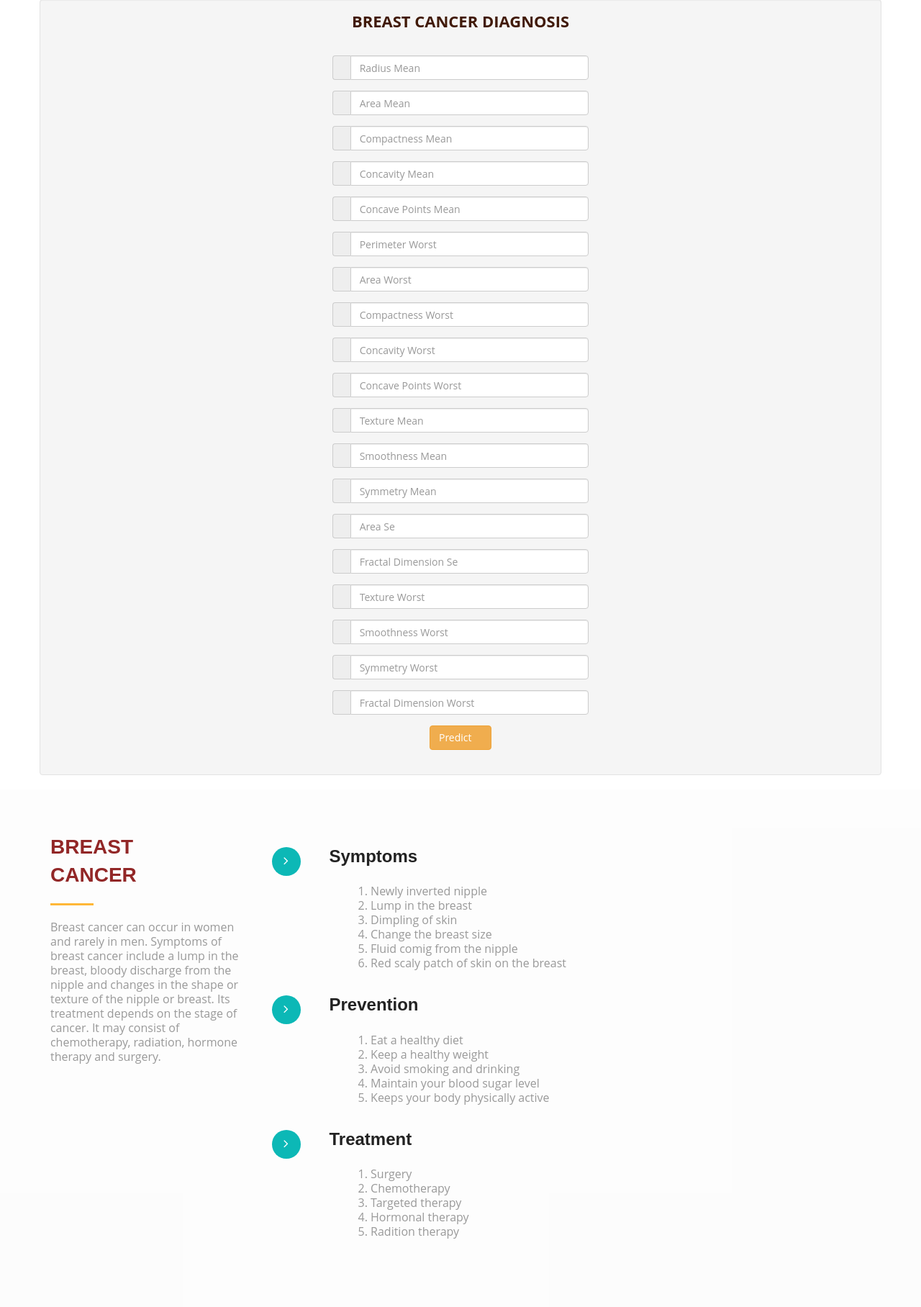
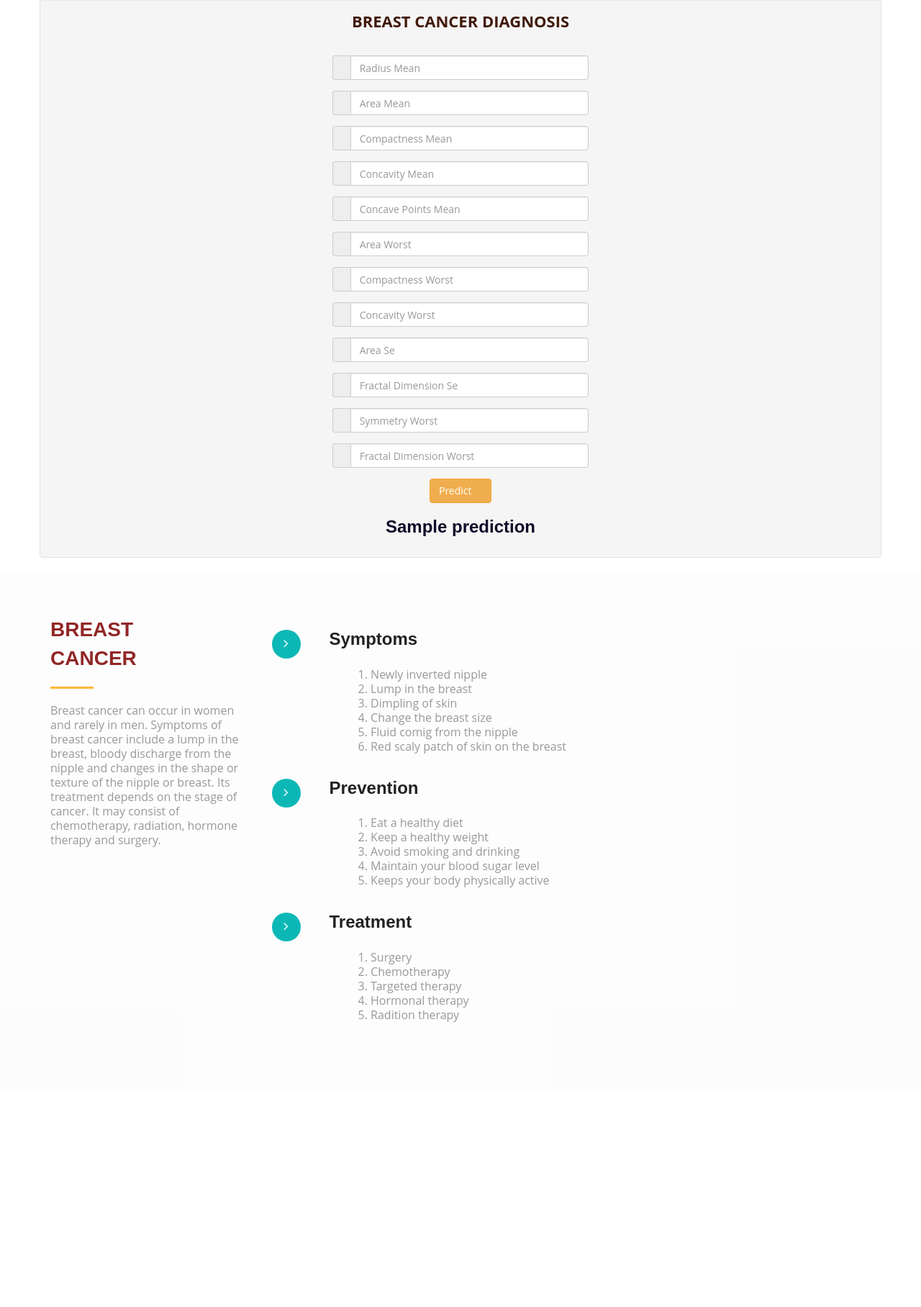
Before and after one commit to rohanpatankar926/onsite_health_diagnostics_aws_cicd, a Flask app: template src/templates/breastcancer.html in a window 1280 px wide. Shown: the part 121-1937 px from the top of the page at 72% size. After the commit the page ends 1541 px from the top, so only its background shows below. Run offline with Flask 2, Linux system fonts and the light colour scheme; the template is opened without the code that fills it: most values are stand-ins (such as "Sample title", 1, 10 or a date in 2020); some web fonts are replaced.

Commit message:
complete: breast cancer deployment

```diff
--- a/app.py
+++ b/app.py
@@ -25,7 +25,41 @@ def disease():
 
 @app.route('/breastcancer',methods=['GET','POST'])
 def breastcancer():
-    return render_template('breastcancer.html')
+    if request.method == "POST":
+        try:
+            Radius_Mean = float(request.form["radius_mean"])
+            Area_Mean = float(request.form["area_mean"])
+            Compactness_Mean = float(request.form["compactness_mean"])
+            Concavity_Mean = float(request.form["concavity_mean"])
+            Concave_Points_Mean = float(request.form["concave_points_mean"])
+            Area_Worst = float(request.form["area_worst"])
+            Compactness_Worst = float(request.form["compactness_worst"])
+            Concavity_Worst = float(request.form["concavity_worst"])
+            Area_Se = float(request.form["area_se"])
+            Fractal_Dimension_Se = float(request.form["fractal_dimension_se"])
+            Symmetry_Worst = float(request.form["symmetry_worst"])
+            Fractal_Dimension_Worst = float(request.form["fractal_dimension_worst"])
+
+            breast_file = "breast_model.sav"
+            loaded_breast_model = joblib.load(breast_file)
+
+            breast_pred = loaded_breast_model.predict([[Radius_Mean, Area_Mean, Compactness_Mean, Concavity_Mean,
+            Concave_Points_Mean, Area_Worst, Compactness_Worst,Concavity_Worst,
+            Area_Se, Fractal_Dimension_Se, Symmetry_Worst, Fractal_Dimension_Worst]])
+            breast_pred = round(100*breast_pred[0])
+            print(breast_pred)
+            if(breast_pred == 0):
+                res = "Congratulations! you are safe from Breast Cancer"
+            else:
+                res = "Sorry :( you have encountered with Breast Cancer"
+            return render_template('breastcancer.html',prediction=res)
+
+
+        except Exception as e:
+            print(e)
+            return "Something went wrong !!"
+    else:
+        return render_template('breastcancer.html')
 
 @app.route('/diabetes',methods=['GET','POST'])
 def diabetes():
--- a/src/templates/breastcancer.html
+++ b/src/templates/breastcancer.html
@@ -29,8 +29,9 @@
                 <span class="icon-bar"></span>
                 <span class="icon-bar"></span>
               </button>
-              <a class="navbar-brand" href="{{url_for('index')}}"><img src="{{url_for('static', filename='img/logo.png')}}"
-                  class="img-responsive" style="width:400px;height: 50px; margin-top: -18px;"></a>
+              <a class="navbar-brand" href="{{url_for('index')}}"><img
+                  src="{{url_for('static', filename='img/logo.png')}}" class="img-responsive"
+                  style="width:400px;height: 50px; margin-top: -18px;"></a>
             </div>
             <div class="collapse navbar-collapse navbar-right" id="myNavbar">
               <ul class="nav navbar-nav">
@@ -53,7 +54,7 @@
             <div class="top-section-text text-center" style="margin-top:-70px" ;>
 
 
-              <form class="well form-horizontal" action=" " method="post" id="contact_form">
+              <form class="well form-horizontal" action="/breastcancer" method="POST" id="contact_form">
                 <fieldset>
 
                   <!-- Form Name -->
@@ -66,7 +67,10 @@
 
                     <label class="col-md-4 control-label"></label>
                     <div class="col-md-4 inputGroupContainer">
-                      <b><p style="color:rgb(65, 26, 8); font-size: 22px; margin-bottom: 23px;">BREAST CANCER DIAGNOSIS</p></b>
+                      <b>
+                        <p style="color:rgb(65, 26, 8); font-size: 22px; margin-bottom: 23px;">BREAST CANCER DIAGNOSIS
+                        </p>
+                      </b>
 
 
                     </div>
@@ -78,7 +82,7 @@
                     <div class="col-md-4 inputGroupContainer">
                       <div class="input-group">
                         <span class="input-group-addon"></span>
-                        <input name="Radius_Mean" placeholder="Radius Mean" class="form-control" type="text">
+                        <input name="radius_mean" placeholder="Radius Mean" class="form-control" type="text">
                       </div>
                     </div>
                   </div>
@@ -90,7 +94,7 @@
                     <div class="col-md-4 inputGroupContainer">
                       <div class="input-group">
                         <span class="input-group-addon"></span>
-                        <input name="Area_Mean" placeholder="Area Mean" class="form-control" type="text">
+                        <input name="area_mean" placeholder="Area Mean" class="form-control" type="text">
                       </div>
                     </div>
                   </div>
@@ -101,7 +105,7 @@
                     <div class="col-md-4 inputGroupContainer">
                       <div class="input-group">
                         <span class="input-group-addon"></span>
-                        <input name="Compactness_Mean" placeholder="Compactness Mean" class="form-control" type="text">
+                        <input name="compactness_mean" placeholder="Compactness Mean" class="form-control" type="text">
                       </div>
                     </div>
                   </div>
@@ -113,7 +117,7 @@
                     <div class="col-md-4 inputGroupContainer">
                       <div class="input-group">
                         <span class="input-group-addon"></span>
-                        <input name="Concavity_Mean" placeholder="Concavity Mean" class="form-control" type="text">
+                        <input name="concavity_mean" placeholder="Concavity Mean" class="form-control" type="text">
 
                       </div>
                     </div>
@@ -125,33 +129,20 @@
                     <div class="col-md-4 inputGroupContainer">
                       <div class="input-group">
                         <span class="input-group-addon"></span>
-                        <input name="Concave Points_Mean" placeholder="Concave Points Mean" class="form-control"
+                        <input name="concave_points_mean" placeholder="Concave Points Mean" class="form-control"
                           type="text">
 
                       </div>
                     </div>
                   </div>
-                  <!-- Text input-->
+
 
                   <div class="form-group">
                     <label class="col-md-4 control-label"></label>
                     <div class="col-md-4 inputGroupContainer">
                       <div class="input-group">
                         <span class="input-group-addon"></span>
-                        <input name="Perimeter_Worst" placeholder="Perimeter Worst" class="form-control" type="text">
-                      </div>
-                    </div>
-                  </div>
-
-
-                  <!-- Text input-->
-
-                  <div class="form-group">
-                    <label class="col-md-4 control-label"></label>
-                    <div class="col-md-4 inputGroupContainer">
-                      <div class="input-group">
-                        <span class="input-group-addon"></span>
-                        <input name="Area_Worst" placeholder="Area Worst" class="form-control" type="text">
+                        <input name="area_worst" placeholder="Area Worst" class="form-control" type="text">
                       </div>
                     </div>
                   </div>
@@ -161,7 +152,7 @@
                     <div class="col-md-4 inputGroupContainer">
                       <div class="input-group">
                         <span class="input-group-addon"></span>
-                        <input name="Compactness_Worst" placeholder="Compactness Worst" class="form-control"
+                        <input name="compactness_worst" placeholder="Compactness Worst" class="form-control"
                           type="text">
                       </div>
                     </div>
@@ -176,7 +167,7 @@
                     <div class="col-md-4 inputGroupContainer">
                       <div class="input-group">
                         <span class="input-group-addon"></span>
-                        <input name="Concavity_Worst" placeholder="Concavity Worst" class="form-control" type="text">
+                        <input name="concavity_worst" placeholder="Concavity Worst" class="form-control" type="text">
 
                       </div>
                     </div>
@@ -188,45 +179,7 @@
                     <div class="col-md-4 inputGroupContainer">
                       <div class="input-group">
                         <span class="input-group-addon"></span>
-                        <input name="Concave Points_Worst" placeholder="Concave Points Worst" class="form-control"
-                          type="text">
-
-                      </div>
-                    </div>
-                  </div>
-
-                  <div class="form-group">
-                    <label class="col-md-4 control-label"></label>
-                    <div class="col-md-4 inputGroupContainer">
-                      <div class="input-group">
-                        <span class="input-group-addon"></span>
-                        <input name="Texture_Mean" placeholder="Texture Mean" class="form-control" type="text">
-
-                      </div>
-                    </div>
-                  </div>
-
-                  <div class="form-group">
-                    <label class="col-md-4 control-label"></label>
-                    <div class="col-md-4 inputGroupContainer">
-                      <div class="input-group">
-                        <span class="input-group-addon"></span>
-                        <input name="Smoothness_Mean" placeholder="Smoothness Mean" class="form-control" type="text">
-
-                      </div>
-                    </div>
-                  </div>
-
-
-
-
-
-                  <div class="form-group">
-                    <label class="col-md-4 control-label"></label>
-                    <div class="col-md-4 inputGroupContainer">
-                      <div class="input-group">
-                        <span class="input-group-addon"></span>
-                        <input name="Symmetry_Mean" placeholder="Symmetry Mean" class="form-control" type="text">
+                        <input name="area_se" placeholder="Area Se" class="form-control" type="text">
 
                       </div>
                     </div>
@@ -238,11 +191,14 @@
                     <div class="col-md-4 inputGroupContainer">
                       <div class="input-group">
                         <span class="input-group-addon"></span>
-                        <input name="Area_Se" placeholder="Area Se" class="form-control" type="text">
+                        <input name="fractal_dimension_se" placeholder="Fractal Dimension Se" class="form-control"
+                          type="text">
 
                       </div>
                     </div>
                   </div>
+
+
 
 
                   <div class="form-group">
@@ -250,42 +206,7 @@
                     <div class="col-md-4 inputGroupContainer">
                       <div class="input-group">
                         <span class="input-group-addon"></span>
-                        <input name="Fractal_Dimension Se" placeholder="Fractal Dimension Se" class="form-control"
-                          type="text">
-
-                      </div>
-                    </div>
-                  </div>
-
-                  <div class="form-group">
-                    <label class="col-md-4 control-label"></label>
-                    <div class="col-md-4 inputGroupContainer">
-                      <div class="input-group">
-                        <span class="input-group-addon"></span>
-                        <input name="Texture_Worst" placeholder="Texture Worst" class="form-control" type="text">
-
-                      </div>
-                    </div>
-                  </div>
-
-                  <div class="form-group">
-                    <label class="col-md-4 control-label"></label>
-                    <div class="col-md-4 inputGroupContainer">
-                      <div class="input-group">
-                        <span class="input-group-addon"></span>
-                        <input name="Smoothness_Worst" placeholder="Smoothness Worst" class="form-control" type="text">
-
-                      </div>
-                    </div>
-                  </div>
-
-
-                  <div class="form-group">
-                    <label class="col-md-4 control-label"></label>
-                    <div class="col-md-4 inputGroupContainer">
-                      <div class="input-group">
-                        <span class="input-group-addon"></span>
-                        <input name="Symmetry_Worst" placeholder="Symmetry Worst" class="form-control" type="text">
+                        <input name="symmetry_worst" placeholder="Symmetry Worst" class="form-control" type="text">
 
                       </div>
                     </div>
@@ -298,7 +219,7 @@
                     <div class="col-md-4 inputGroupContainer">
                       <div class="input-group">
                         <span class="input-group-addon"></span>
-                        <input name="Fractal_Dimension_Worst" placeholder="Fractal Dimension Worst" class="form-control"
+                        <input name="fractal_dimension_worst" placeholder="Fractal Dimension Worst" class="form-control"
                           type="text">
 
                       </div>
@@ -313,6 +234,12 @@
                       <button type="submit" class="btn btn-warning">Predict <span
                           class="glyphicon glyphicon-send"></span></button>
                     </div>
+                  </div>
+
+
+                  <div class="res">
+
+                    <h3 style="color: rgb(12, 10, 39);">{{prediction}}</h3>
                   </div>
 
                 </fieldset>
@@ -335,8 +262,10 @@
             <h2 class="head-title lg-line">Breast<br>Cancer</h2>
             <hr class="botm-line">
             <p class="sec-para">Breast cancer can occur in women and rarely in men.
-              Symptoms of breast cancer include a lump in the breast, bloody discharge from the nipple and changes in the shape or texture of the nipple or breast.
-              Its treatment depends on the stage of cancer. It may consist of chemotherapy, radiation, hormone therapy and surgery.</p>
+              Symptoms of breast cancer include a lump in the breast, bloody discharge from the nipple and changes in
+              the shape or texture of the nipple or breast.
+              Its treatment depends on the stage of cancer. It may consist of chemotherapy, radiation, hormone therapy
+              and surgery.</p>
 
           </div>
         </div>
```
Also changed, not shown: src/model/Breast Cancer/breast_cancer.py (line endings or trailing spaces), 2 other files.
